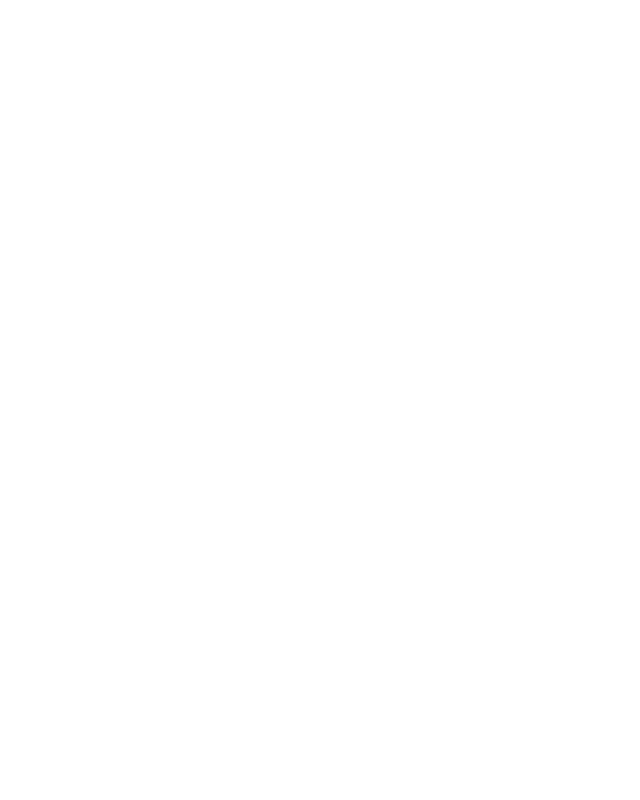
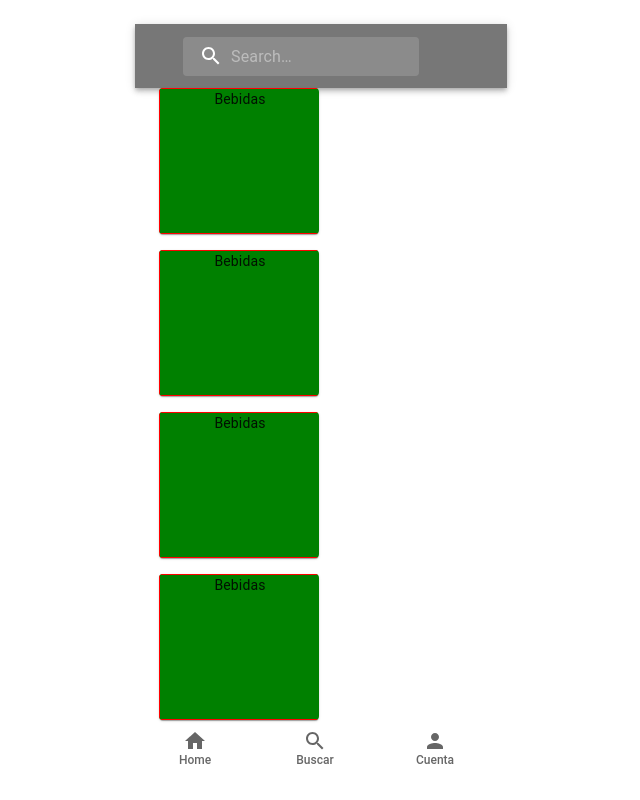
Before and after one commit to No-Country/C9-24T-JavaReact, a React (Vite) app in the folder client/: page /category in a window 1280 px wide. Before the commit this address had no page. Shown: the whole page, without its empty margins (319-959 px from the left). Built offline with nearby package versions, Linux system fonts and the light colour scheme.

Commit message:
Feat: CategoryView

```diff
--- /dev/null
+++ b/client/src/component/Common/CategoryCard/index.jsx
@@ -0,0 +1,25 @@
+import * as React from "react";
+import Card from "@mui/material/Card";
+import CardActions from "@mui/material/CardActions";
+import CardContent from "@mui/material/CardContent";
+import Button from "@mui/material/Button";
+import Typography from "@mui/material/Typography";
+
+export default function CategoryCard() {
+  return (
+    <Card sx={{ width: 160, padding: 0, margin: 0 }}>
+      <CardContent
+        sx={{
+          width: "160px",
+          height: "120px",
+          border: "1px solid red",
+          padding: 0,
+          marging: 0,
+          backgroundColor: "green",
+        }}
+      >
+        <Typography variant="body2">Bebidas</Typography>
+      </CardContent>
+    </Card>
+  );
+}
--- /dev/null
+++ b/client/src/component/Common/MySearchBar/index.jsx
@@ -0,0 +1,69 @@
+import * as React from "react";
+import { styled, alpha } from "@mui/material/styles";
+import InputBase from "@mui/material/InputBase";
+import SearchIcon from "@mui/icons-material/Search";
+import Box from "@mui/material/Box";
+import AppBar from "@mui/material/AppBar";
+import Toolbar from "@mui/material/Toolbar";
+
+const Search = styled("div")(({ theme }) => ({
+  position: "relative",
+  borderRadius: theme.shape.borderRadius,
+  backgroundColor: alpha(theme.palette.common.white, 0.15),
+  "&:hover": {
+    backgroundColor: alpha(theme.palette.common.white, 0.25),
+  },
+  marginRight: theme.spacing(2),
+  marginLeft: 0,
+  width: "100%",
+  [theme.breakpoints.up("sm")]: {
+    marginLeft: theme.spacing(3),
+    width: "auto",
+  },
+}));
+
+const SearchIconWrapper = styled("div")(({ theme }) => ({
+  padding: theme.spacing(0, 2),
+  height: "100%",
+  position: "absolute",
+  pointerEvents: "none",
+  display: "flex",
+  alignItems: "center",
+  justifyContent: "center",
+}));
+
+const StyledInputBase = styled(InputBase)(({ theme }) => ({
+  color: "inherit",
+  "& .MuiInputBase-input": {
+    padding: theme.spacing(1, 1, 1, 0),
+    // vertical padding + font size from searchIcon
+    paddingLeft: `calc(1em + ${theme.spacing(4)})`,
+    transition: theme.transitions.create("width"),
+    width: "100%",
+    [theme.breakpoints.up("md")]: {
+      width: "20ch",
+    },
+  },
+}));
+
+export default function MySearch() {
+  return (
+    <>
+      <Box sx={{ flexGrow: 1 }}>
+        <AppBar position="static" sx={{ backgroundColor: "#777777" }}>
+          <Toolbar>
+            <Search>
+              <SearchIconWrapper>
+                <SearchIcon />
+              </SearchIconWrapper>
+              <StyledInputBase
+                placeholder="Search…"
+                inputProps={{ "aria-label": "search" }}
+              />
+            </Search>
+          </Toolbar>
+        </AppBar>
+      </Box>
+    </>
+  );
+}
--- /dev/null
+++ b/client/src/component/pages/CategoryView/index.jsx
@@ -0,0 +1,31 @@
+import * as React from "react";
+import CategoryCard from "../../Common/CategoryCard";
+import MySearchBar from "../../Common/MySearchBar";
+import NavBar from "../../Layout/NavBar";
+import FilterProduct from "../../FilterProduct";
+import { Container, Grid } from "@mui/material/";
+
+export default function CategoryView() {
+  return (
+    <>
+      <MySearchBar />
+      <Container>
+        <Grid container spacing={2} sx={{ width: 340 }}>
+          <Grid item xs={6} md={8}>
+            <CategoryCard />
+          </Grid>
+          <Grid item xs={6} md={8}>
+            <CategoryCard />
+          </Grid>
+          <Grid item xs={6} md={8}>
+            <CategoryCard />
+          </Grid>
+          <Grid item xs={6} md={8}>
+            <CategoryCard />
+          </Grid>
+        </Grid>
+      </Container>
+      <NavBar />
+    </>
+  );
+}
--- a/client/src/router/RouteController.jsx
+++ b/client/src/router/RouteController.jsx
@@ -4,6 +4,7 @@
 import Description from "../component/pages/DescriptionVew";
 
 import ProductView from "../component/pages/ProductView";
+import CategoryView from "../component/pages/CategoryView";
 
 function RouteController() {
   return (
@@ -11,6 +12,7 @@
       <Route path="/" element={<Home />} />
       <Route path="/description" element={<Description />} />
       <Route path="/product" element={<ProductView />} />
+      <Route path="/category" element={<CategoryView />} />
     </Routes>
   );
 }
```
